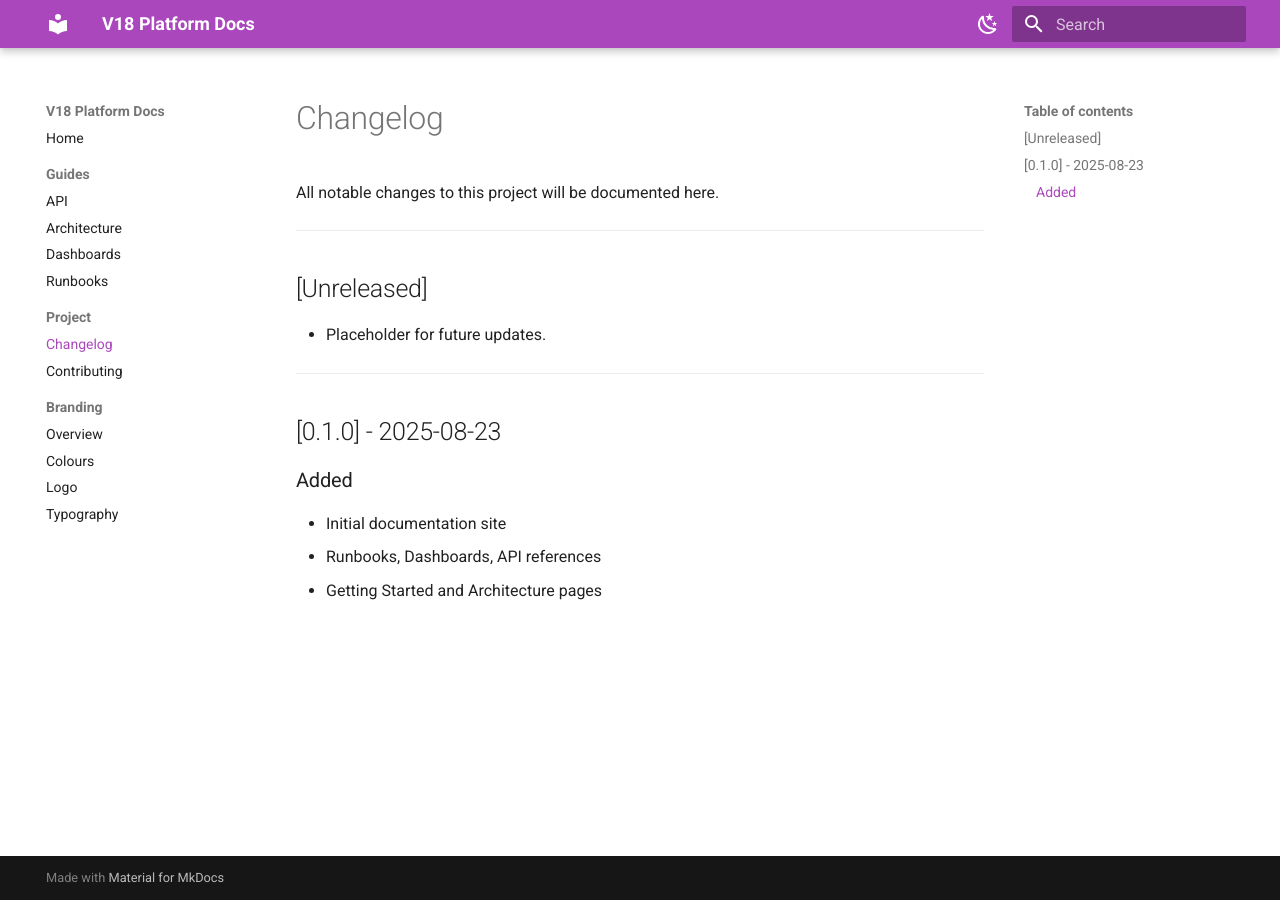
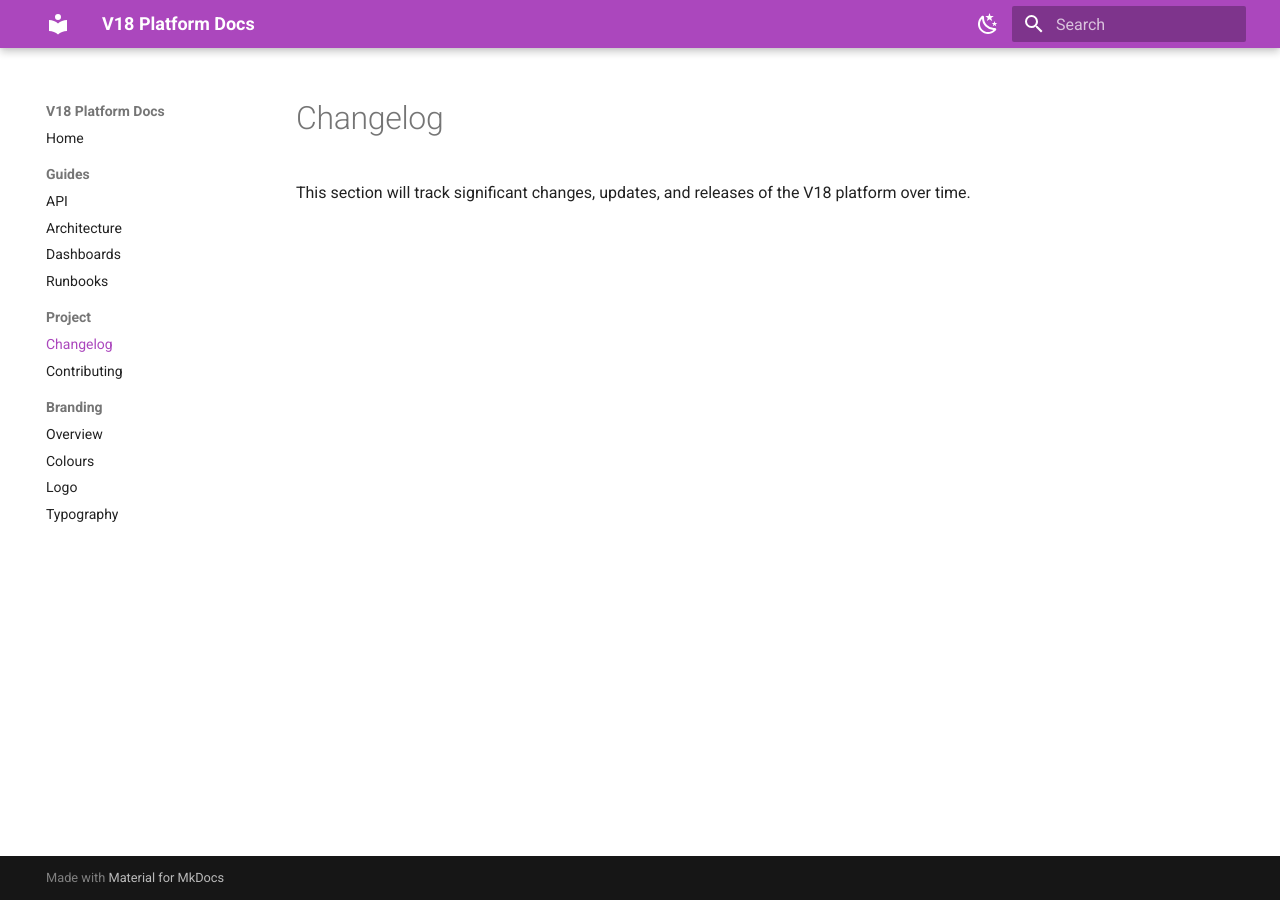
Before and after one commit to Kello54/Buildy, an MkDocs documentation site: the page built from docs/changelog.md, in a window 1280 px wide. Built offline with MkDocs 1.6.1 and Material for MkDocs 9.7.7, drawn with Linux system fonts in a browser that asks for light colours.

Commit message:
Update changelog.md

```diff
--- a/docs/changelog.md
+++ b/docs/changelog.md
@@ -1,18 +1,3 @@
 # Changelog
 
-All notable changes to this project will be documented here.
-
----
-
-## [Unreleased]
-
-- Placeholder for future updates.
-
----
-
-## [0.1.0] - 2025-08-23
-
-### Added
-- Initial documentation site
-- Runbooks, Dashboards, API references
-- Getting Started and Architecture pages
+This section will track significant changes, updates, and releases of the V18 platform over time.
```
